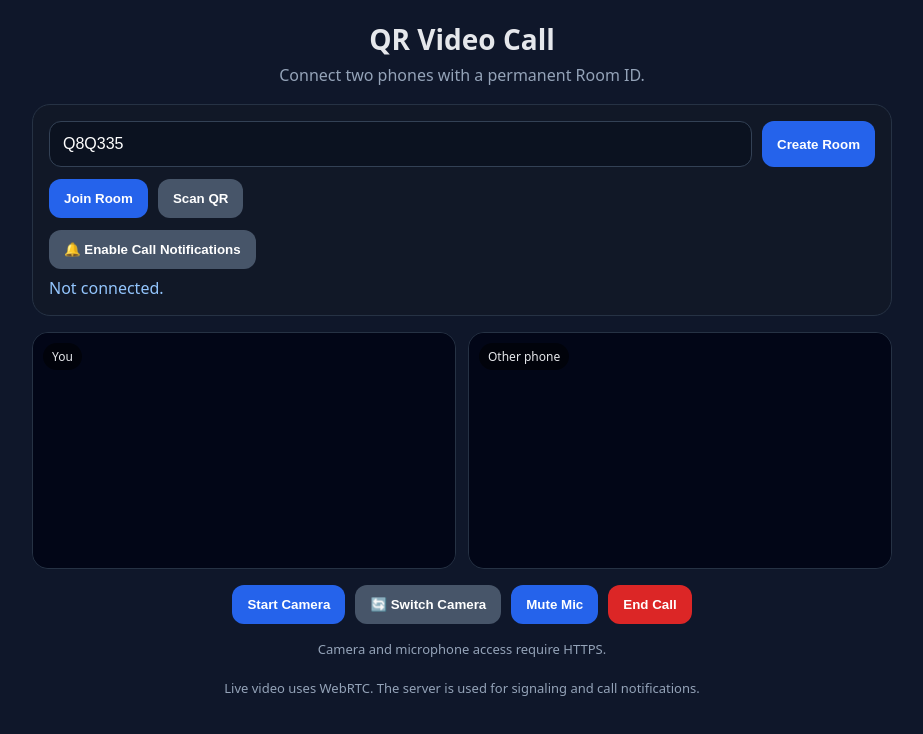
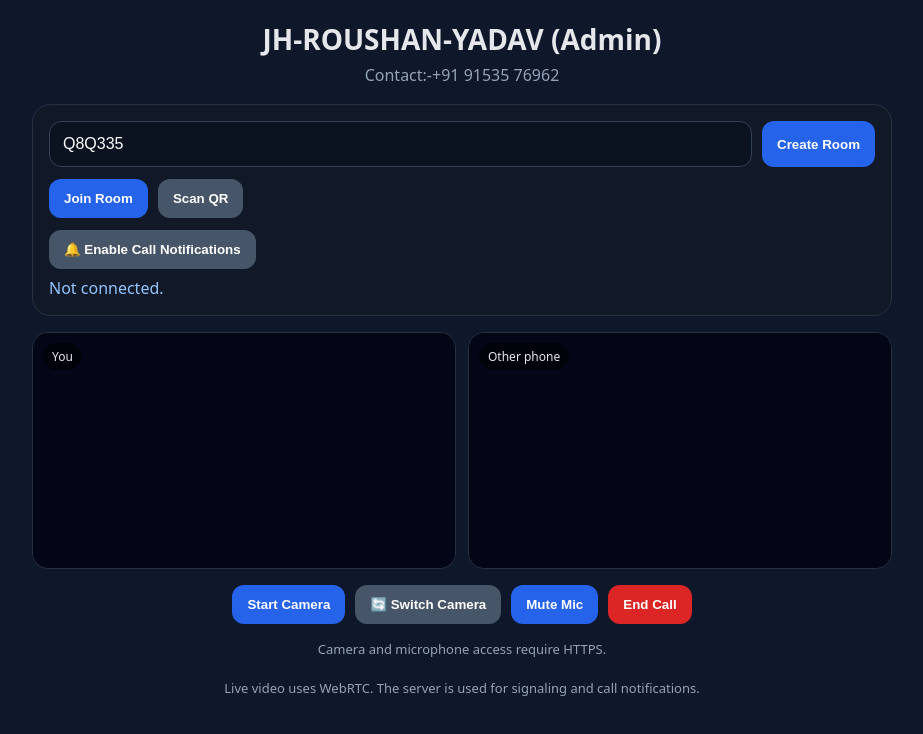
Before and after one commit to yadavroushan8269/Cyber-Cam-Lab, a website: page index.html in a window 1280 px wide. Shown: the whole page, without its empty margins (178-1101 px from the left). Drawn offline with nearby package versions, Linux system fonts and the light colour scheme; no server answers.

Commit message:
Update index.html

```diff
--- a/index.html
+++ b/index.html
@@ -18,7 +18,7 @@
         content="yes"
     >
 
-    <title>QR Video Call</title>
+    <title>JH-ROUSHAN-YADAV (Admin)</title>
 
     <link
         rel="stylesheet"
@@ -31,10 +31,10 @@
 <main class="app">
 
     <header>
-        <h1>QR Video Call</h1>
+        <h1>JH-ROUSHAN-YADAV (Admin)</h1>
 
         <p>
-            Connect two phones with a permanent Room ID.
+            Contact:-+91 91535 76962
         </p>
     </header>
 
```
